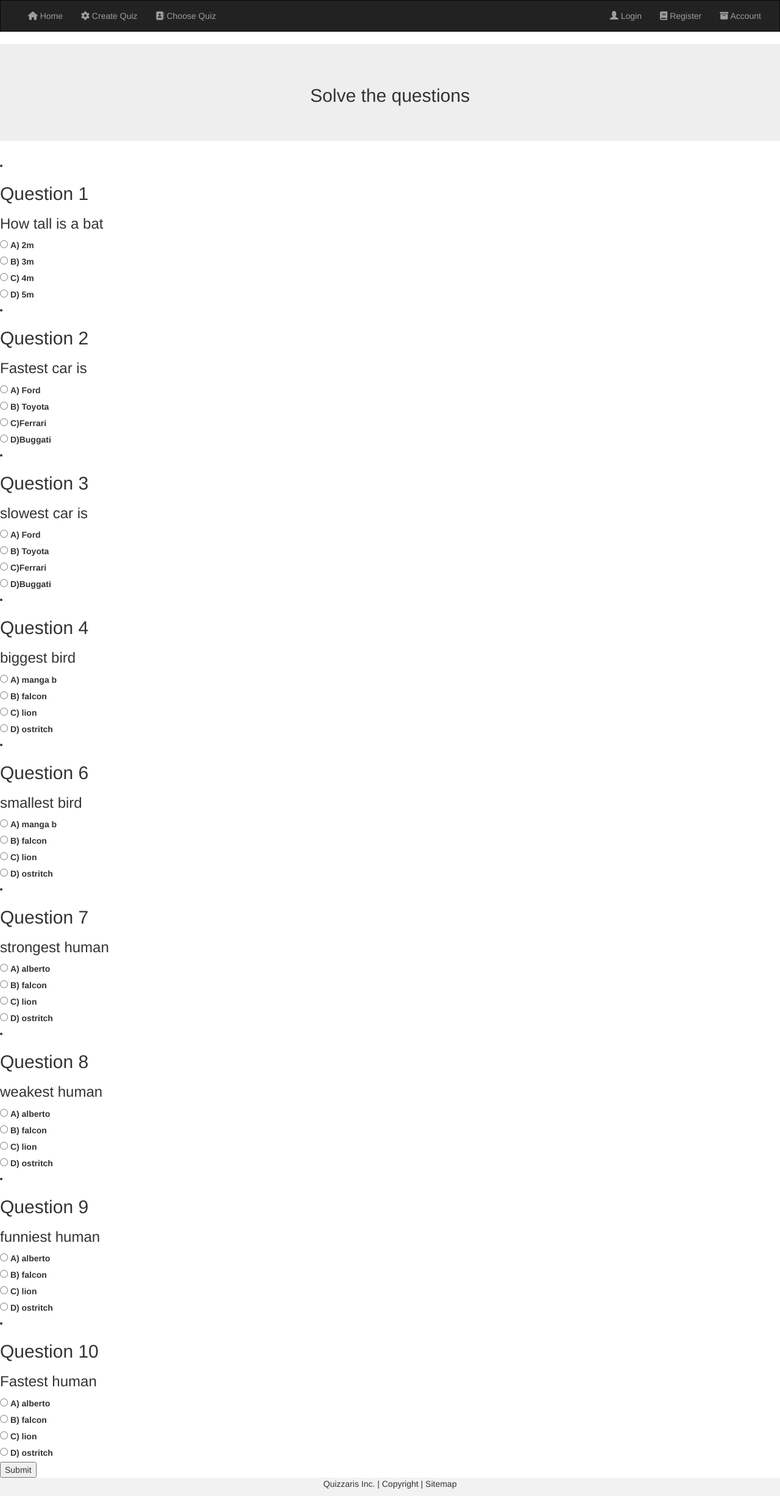
After one commit to ema591/Unbreakable-Diamonds, a Flask app: template quizaris/templates/wireframe/questions.html in a window 1280 px wide. The commit adds this page. Shown: the whole page at 61% size. Run offline with Flask 2, Linux system fonts and the light colour scheme; the template is opened without the code that fills it, so the values that code supplies are empty; some libraries are stand-ins or nearby versions.

Commit message:
some changes to design

```diff
--- /dev/null
+++ b/quizaris/templates/wireframe/questions.html
@@ -0,0 +1,287 @@
+<!DOCTYPE html>
+<html lang="en">
+
+<head>
+    <title>Quizzaris</title>
+    <meta charset="utf-8">
+    <meta name="viewport" content="width=device-width, initial-scale=1">
+    <link rel="stylesheet" href="https://maxcdn.bootstrapcdn.com/bootstrap/3.4.1/css/bootstrap.min.css">
+    <link rel="stylesheet" href="index.css">
+    <script src="https://ajax.googleapis.com/ajax/libs/jquery/3.5.1/jquery.min.js"></script>
+    <script src="https://maxcdn.bootstrapcdn.com/bootstrap/3.4.1/js/bootstrap.min.js"></script>
+    <script src="https://kit.fontawesome.com/a076d05399.js"></script>
+</head>
+
+<body>
+
+     <!--Navbar-->
+     <nav class="navbar navbar-inverse">
+        <div class="container-fluid">
+            <div class="collapse navbar-collapse" id="myNavbar">
+                <ul class="nav navbar-nav navbar-center">
+                    <li><a href="index"><i class="fa fa-home"></i> Home</a></li>
+                    <li><a href="addquiz"><i class="fa fa-cog" aria-hidden="true"></i> Create Quiz</a></li>
+                    <li><a href="quizzes"><i class="fa fa-address-book" aria-hidden="true"></i> Choose Quiz</a></li>
+                </ul>
+
+                <ul class="nav navbar-nav navbar-right">
+                    <li><a href="login"><span class="glyphicon glyphicon-user"></span> Login</a></li>
+                    <li><a href="register"><i class="fa fa-book" aria-hidden="true"></i> Register</a></li>
+                    <li><a href="account"><i class="fa fa-archive" aria-hidden="true"></i> Account</a></li>
+                </ul>
+            </div>
+        </div>
+    </nav>
+
+     <!--Jumbotron-->
+     <div class="jumbotron">
+        <div class="container text-center">
+            <h2>Solve the questions</h2>
+        </div>
+    </div>
+
+    <li>
+        <h2>Question 1</h2>
+        <h3>How tall is a bat</h3>
+
+        <div>
+            <input type="radio" name="question-1-answers" id="question-1-answers-A" value="A" />
+            <label for="question-1-answers-A">A) 2m </label>
+        </div>
+
+        <div>
+            <input type="radio" name="question-1-answers" id="question-1-answers-B" value="B" />
+            <label for="question-1-answers-B">B) 3m</label>
+        </div>
+
+        <div>
+            <input type="radio" name="question-1-answers" id="question-1-answers-C" value="C" />
+            <label for="question-1-answers-C">C) 4m</label>
+        </div>
+
+        <div>
+            <input type="radio" name="question-1-answers" id="question-1-answers-D" value="D" />
+            <label for="question-1-answers-D">D) 5m</label>
+        </div>
+
+    </li>
+
+
+    <li>
+        <h2>Question 2</h2>
+        <h3>Fastest car is</h3>
+
+        <div>
+            <input type="radio" name="question-1-answers" id="question-1-answers-A" value="A" />
+            <label for="question-1-answers-A">A) Ford</label>
+        </div>
+
+        <div>
+            <input type="radio" name="question-1-answers" id="question-1-answers-B" value="B" />
+            <label for="question-1-answers-B">B) Toyota</label>
+        </div>
+
+        <div>
+            <input type="radio" name="question-1-answers" id="question-1-answers-C" value="C" />
+            <label for="question-1-answers-C">C)Ferrari</label>
+        </div>
+
+        <div>
+            <input type="radio" name="question-1-answers" id="question-1-answers-D" value="D" />
+            <label for="question-1-answers-D">D)Buggati</label>
+        </div>
+
+    </li>
+
+
+
+    <li>
+        <h2>Question 3</h2>
+        <h3>slowest car is</h3>
+
+        <div>
+            <input type="radio" name="question-1-answers" id="question-1-answers-A" value="A" />
+            <label for="question-1-answers-A">A) Ford</label>
+        </div>
+
+        <div>
+            <input type="radio" name="question-1-answers" id="question-1-answers-B" value="B" />
+            <label for="question-1-answers-B">B) Toyota</label>
+        </div>
+
+        <div>
+            <input type="radio" name="question-1-answers" id="question-1-answers-C" value="C" />
+            <label for="question-1-answers-C">C)Ferrari</label>
+        </div>
+
+        <div>
+            <input type="radio" name="question-1-answers" id="question-1-answers-D" value="D" />
+            <label for="question-1-answers-D">D)Buggati</label>
+        </div>
+    </li>
+
+
+    <li>
+        <h2>Question 4</h2>
+        <h3>biggest bird</h3>
+
+        <div>
+            <input type="radio" name="question-1-answers" id="question-1-answers-A" value="A" />
+            <label for="question-1-answers-A">A) manga b </label>
+        </div>
+
+        <div>
+            <input type="radio" name="question-1-answers" id="question-1-answers-B" value="B" />
+            <label for="question-1-answers-B">B) falcon</label>
+        </div>
+
+        <div>
+            <input type="radio" name="question-1-answers" id="question-1-answers-C" value="C" />
+            <label for="question-1-answers-C">C) lion</label>
+        </div>
+
+        <div>
+            <input type="radio" name="question-1-answers" id="question-1-answers-D" value="D" />
+            <label for="question-1-answers-D">D) ostritch</label>
+        </div>
+
+    </li>
+
+    <li>
+        <h2>Question 6</h2>
+        <h3>smallest bird</h3>
+
+        <div>
+            <input type="radio" name="question-1-answers" id="question-1-answers-A" value="A" />
+            <label for="question-1-answers-A">A) manga b </label>
+        </div>
+
+        <div>
+            <input type="radio" name="question-1-answers" id="question-1-answers-B" value="B" />
+            <label for="question-1-answers-B">B) falcon</label>
+        </div>
+
+        <div>
+            <input type="radio" name="question-1-answers" id="question-1-answers-C" value="C" />
+            <label for="question-1-answers-C">C) lion</label>
+        </div>
+
+        <div>
+            <input type="radio" name="question-1-answers" id="question-1-answers-D" value="D" />
+            <label for="question-1-answers-D">D) ostritch</label>
+        </div>
+
+    </li>
+
+    <li>
+        <h2>Question 7</h2>
+        <h3>strongest human</h3>
+
+        <div>
+            <input type="radio" name="question-1-answers" id="question-1-answers-A" value="A" />
+            <label for="question-1-answers-A">A) alberto</label>
+        </div>
+
+        <div>
+            <input type="radio" name="question-1-answers" id="question-1-answers-B" value="B" />
+            <label for="question-1-answers-B">B) falcon</label>
+        </div>
+
+        <div>
+            <input type="radio" name="question-1-answers" id="question-1-answers-C" value="C" />
+            <label for="question-1-answers-C">C) lion</label>
+        </div>
+
+        <div>
+            <input type="radio" name="question-1-answers" id="question-1-answers-D" value="D" />
+            <label for="question-1-answers-D">D) ostritch</label>
+        </div>
+
+    </li>
+
+    <li>
+        <h2>Question 8</h2>
+        <h3>weakest human</h3>
+
+        <div>
+            <input type="radio" name="question-1-answers" id="question-1-answers-A" value="A" />
+            <label for="question-1-answers-A">A) alberto</label>
+        </div>
+
+        <div>
+            <input type="radio" name="question-1-answers" id="question-1-answers-B" value="B" />
+            <label for="question-1-answers-B">B) falcon</label>
+        </div>
+
+        <div>
+            <input type="radio" name="question-1-answers" id="question-1-answers-C" value="C" />
+            <label for="question-1-answers-C">C) lion</label>
+        </div>
+
+        <div>
+            <input type="radio" name="question-1-answers" id="question-1-answers-D" value="D" />
+            <label for="question-1-answers-D">D) ostritch</label>
+        </div>
+
+    </li>
+
+    <li>
+        <h2>Question 9</h2>
+        <h3>funniest human</h3>
+
+        <div>
+            <input type="radio" name="question-1-answers" id="question-1-answers-A" value="A" />
+            <label for="question-1-answers-A">A) alberto</label>
+        </div>
+
+        <div>
+            <input type="radio" name="question-1-answers" id="question-1-answers-B" value="B" />
+            <label for="question-1-answers-B">B) falcon</label>
+        </div>
+
+        <div>
+            <input type="radio" name="question-1-answers" id="question-1-answers-C" value="C" />
+            <label for="question-1-answers-C">C) lion</label>
+        </div>
+
+        <div>
+            <input type="radio" name="question-1-answers" id="question-1-answers-D" value="D" />
+            <label for="question-1-answers-D">D) ostritch</label>
+        </div>
+
+    </li>
+    <li>
+        <h2>Question 10</h2>
+        <h3>Fastest human</h3>
+
+        <div>
+            <input type="radio" name="question-1-answers" id="question-1-answers-A" value="A" />
+            <label for="question-1-answers-A">A) alberto</label>
+        </div>
+
+        <div>
+            <input type="radio" name="question-1-answers" id="question-1-answers-B" value="B" />
+            <label for="question-1-answers-B">B) falcon</label>
+        </div>
+
+        <div>
+            <input type="radio" name="question-1-answers" id="question-1-answers-C" value="C" />
+            <label for="question-1-answers-C">C) lion</label>
+        </div>
+
+        <div>
+            <input type="radio" name="question-1-answers" id="question-1-answers-D" value="D" />
+            <label for="question-1-answers-D">D) ostritch</label>
+        </div>
+
+    </li>
+    <button type="button">Submit</button>
+</br>
+    <!--Footer-->
+    <footer class="container-fluid text-center">
+        <p>Quizzaris Inc. | Copyright | Sitemap</p>
+    </footer>
+
+</body>
+
+</html>
```
Also changed, not shown: quizaris/templates/index.html (+6 -6 lines), quizaris/templates/wireframe/sciences.html (deleted, +0 -97 lines).
